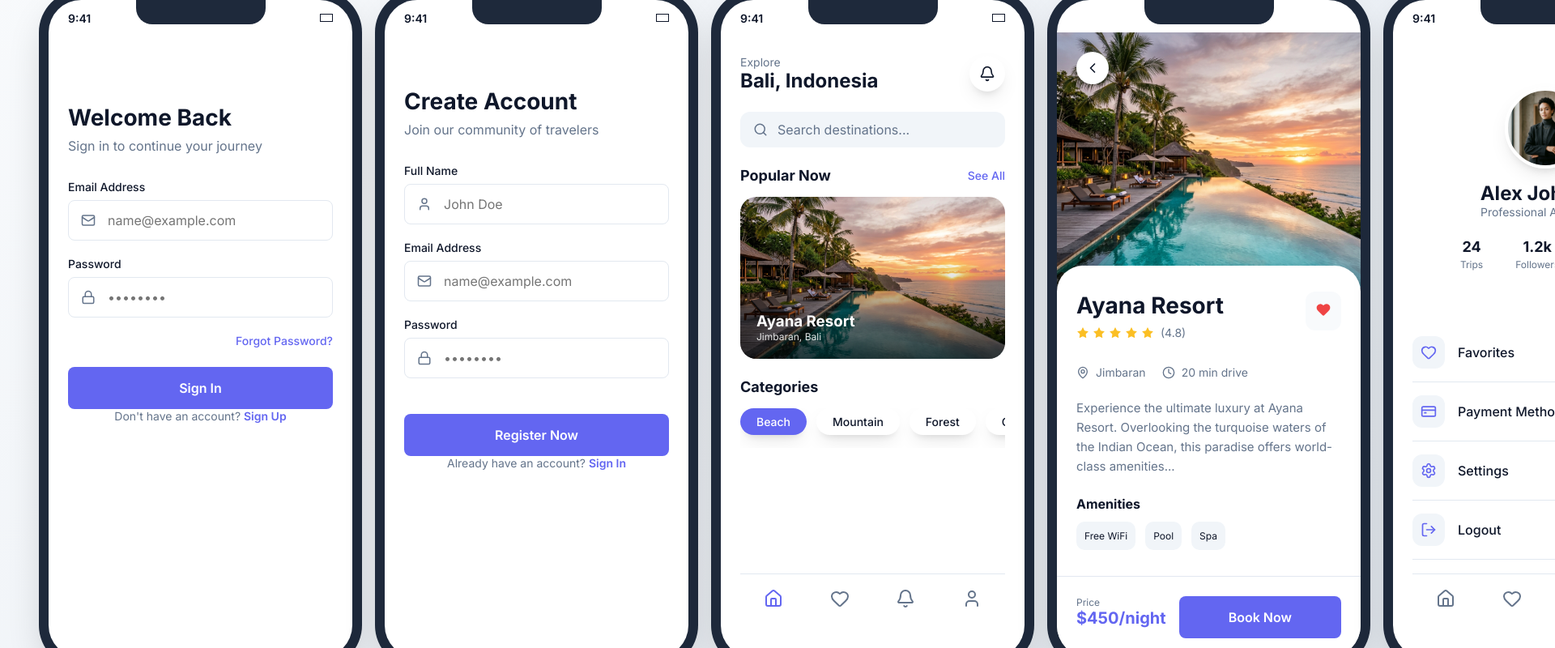
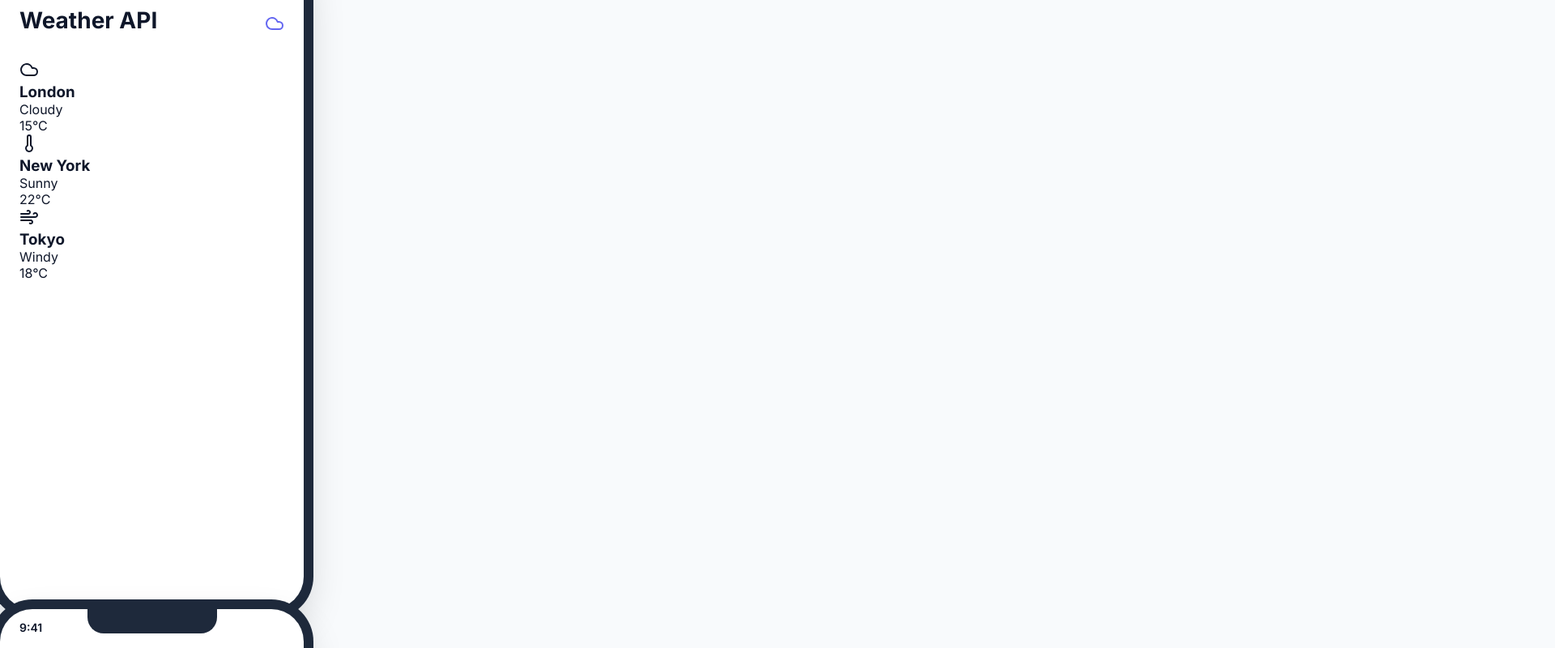
Before and after one commit to Jemeet-2783/api-integrated-mobile-project, a React (Vite) app: page / in a window 1280 px wide. Shown: the part 60-860 px from the top of the page at 81% size, 1920 px wide, since content can reach past the window. Built offline with nearby package versions, Linux system fonts and the light colour scheme.

Commit message:
Task 2: Added API display, Settings menu, and Notification screens

```diff
--- a/src/App.jsx
+++ b/src/App.jsx
@@ -15,17 +15,20 @@ import {
   ArrowRight,
   TrendingUp,
   CreditCard,
-  LogOut
+  LogOut,
+  Cloud,
+  Thermometer,
+  Wind,
+  Smartphone,
+  Info,
+  HelpCircle
 } from 'lucide-react';
 
-const MobileFrame = ({ children, title }) => (
+const MobileFrame = ({ children }) => (
   <div className="mobile-frame">
     <div className="status-bar">
       <span>9:41</span>
       <div className="notch"></div>
-      <div style={{ display: 'flex', gap: '6px' }}>
-        <div style={{ width: '16px', height: '10px', border: '1px solid currentColor' }}></div>
-      </div>
     </div>
     <div className="screen-content">
       {children}
@@ -42,250 +45,65 @@ const BottomNav = ({ active }) => (
   </div>
 );
 
-const LoginScreen = () => (
+const APIDataScreen = () => (
   <MobileFrame>
-    <div style={{ marginTop: '60px' }}>
-      <h1>Welcome Back</h1>
-      <p className="subtitle">Sign in to continue your journey</p>
+    <div className="home-header">
+      <h1>Weather API</h1>
+      <Cloud size={24} color="#6366f1" />
+    </div>
+    {[
+      { city: 'London', temp: '15°C', status: 'Cloudy', icon: Cloud },
+      { city: 'New York', temp: '22°C', status: 'Sunny', icon: Thermometer },
+      { city: 'Tokyo', temp: '18°C', status: 'Windy', icon: Wind }
+    ].map(item => (
+      <div className="api-card" key={item.city}>
+        <div className="api-icon"><item.icon size={24} /></div>
+        <div style={{ flex: 1 }}><h3>{item.city}</h3><p>{item.status}</p></div>
+        <div>{item.temp}</div>
+      </div>
+    ))}
+  </MobileFrame>
+);
 
-      <div className="input-group">
-        <label>Email Address</label>
-        <div style={{ position: 'relative' }}>
-          <Mail size={18} style={{ position: 'absolute', left: '16px', top: '50%', transform: 'translateY(-50%)', color: '#64748b' }} />
-          <input type="text" placeholder="name@example.com" style={{ paddingLeft: '48px' }} />
+const SettingsMenuScreen = () => (
+  <MobileFrame>
+    <h1>Settings</h1>
+    <div className="settings-list">
+      {[
+        { icon: User, label: 'Account', sub: 'Privacy, Security' },
+        { icon: Lock, label: 'Privacy', sub: 'Control who sees profile' },
+        { icon: Bell, label: 'Notifications', sub: 'Alert tones' }
+      ].map((item, index) => (
+        <div className="settings-item" key={index}>
+          <div className="api-icon" style={{ width: '40px', height: '40px' }}><item.icon size={20} /></div>
+          <div style={{ flex: 1 }}><b>{item.label}</b><p>{item.sub}</p></div>
+          <ArrowRight size={18} />
         </div>
-      </div>
-
-      <div className="input-group">
-        <label>Password</label>
-        <div style={{ position: 'relative' }}>
-          <Lock size={18} style={{ position: 'absolute', left: '16px', top: '50%', transform: 'translateY(-50%)', color: '#64748b' }} />
-          <input type="password" placeholder="••••••••" style={{ paddingLeft: '48px' }} />
-        </div>
-      </div>
-
-      <p style={{ textAlign: 'right', fontSize: '14px', color: '#6366f1', fontWeight: '500' }}>Forgot Password?</p>
-
-      <button className="btn-primary">Sign In</button>
-
-      <div className="login-footer">
-        Don't have an account? <span>Sign Up</span>
-      </div>
+      ))}
     </div>
   </MobileFrame>
 );
 
-const RegistrationScreen = () => (
+const NotificationScreen = () => (
   <MobileFrame>
-    <div style={{ marginTop: '40px' }}>
-      <h1>Create Account</h1>
-      <p className="subtitle">Join our community of travelers</p>
-
-      <div className="input-group">
-        <label>Full Name</label>
-        <div style={{ position: 'relative' }}>
-          <User size={18} style={{ position: 'absolute', left: '16px', top: '50%', transform: 'translateY(-50%)', color: '#64748b' }} />
-          <input type="text" placeholder="John Doe" style={{ paddingLeft: '48px' }} />
-        </div>
+    <h1>Notifications</h1>
+    {[
+      { title: 'New Trip Alert', msg: 'Someone liked your photo!', time: '2m ago' },
+      { title: 'System Update', msg: 'Version 2.4 is out', time: '1h ago' }
+    ].map((item, i) => (
+      <div className="notif-item" key={i}>
+        <div className="notif-content"><b>{item.title}</b><p>{item.msg}</p><span>{item.time}</span></div>
       </div>
-
-      <div className="input-group">
-        <label>Email Address</label>
-        <div style={{ position: 'relative' }}>
-          <Mail size={18} style={{ position: 'absolute', left: '16px', top: '50%', transform: 'translateY(-50%)', color: '#64748b' }} />
-          <input type="text" placeholder="name@example.com" style={{ paddingLeft: '48px' }} />
-        </div>
-      </div>
-
-      <div className="input-group">
-        <label>Password</label>
-        <div style={{ position: 'relative' }}>
-          <Lock size={18} style={{ position: 'absolute', left: '16px', top: '50%', transform: 'translateY(-50%)', color: '#64748b' }} />
-          <input type="password" placeholder="••••••••" style={{ paddingLeft: '48px' }} />
-        </div>
-      </div>
-
-      <button className="btn-primary">Register Now</button>
-
-      <div className="login-footer">
-        Already have an account? <span>Sign In</span>
-      </div>
-    </div>
-  </MobileFrame>
-);
-
-const HomeScreen = () => (
-  <MobileFrame>
-    <div className="home-header">
-      <div>
-        <p style={{ fontSize: '14px', color: '#64748b' }}>Explore</p>
-        <h2 style={{ fontSize: '24px' }}>Bali, Indonesia</h2>
-      </div>
-      <div style={{ width: '44px', height: '44px', borderRadius: '50%', background: '#fff', boxShadow: 'var(--shadow)', display: 'flex', alignItems: 'center', justifyContent: 'center' }}>
-        <Bell size={20} />
-      </div>
-    </div>
-
-    <div className="search-bar">
-      <Search size={18} />
-      <span>Search destinations...</span>
-    </div>
-
-    <div className="section-title">
-      <h2>Popular Now</h2>
-      <span>See All</span>
-    </div>
-
-    <div className="featured-card" style={{ backgroundImage: 'url("/bali.png")' }}>
-      <div className="info">
-        <h3>Ayana Resort</h3>
-        <p style={{ fontSize: '12px', opacity: 0.9 }}>Jimbaran, Bali</p>
-      </div>
-    </div>
-
-    <div className="section-title">
-      <h2>Categories</h2>
-    </div>
-
-    <div style={{ display: 'flex', gap: '12px', overflowX: 'auto', paddingBottom: '16px' }}>
-      {['Beach', 'Mountain', 'Forest', 'City'].map(cat => (
-        <div key={cat} style={{ padding: '8px 20px', background: cat === 'Beach' ? '#6366f1' : '#fff', color: cat === 'Beach' ? '#fff' : '#0f172a', borderRadius: '100px', fontSize: '14px', fontWeight: '500', boxShadow: 'var(--shadow)', whiteSpace: 'nowrap' }}>
-          {cat}
-        </div>
-      ))}
-    </div>
-
-    <div style={{ marginTop: 'auto' }}>
-      <BottomNav active="home" />
-    </div>
-  </MobileFrame>
-);
-
-const DetailScreen = () => (
-  <div className="mobile-frame">
-     <div className="status-bar" style={{ color: 'white' }}>
-      <span>9:41</span>
-      <div className="notch"></div>
-      <div style={{ display: 'flex', gap: '6px' }}>
-        <div style={{ width: '16px', height: '10px', border: '1px solid currentColor' }}></div>
-      </div>
-    </div>
-
-    <div className="detail-hero" style={{ backgroundImage: 'url("/bali.png")' }}>
-      <div className="back-btn">
-        <ChevronLeft size={20} />
-      </div>
-    </div>
-
-    <div className="detail-content">
-      <div style={{ display: 'flex', justifyContent: 'space-between', alignItems: 'flex-start' }}>
-        <div>
-          <h1>Ayana Resort</h1>
-          <div className="rating">
-            <Star size={16} fill="#fbbf24" stroke="none" />
-            <Star size={16} fill="#fbbf24" stroke="none" />
-            <Star size={16} fill="#fbbf24" stroke="none" />
-            <Star size={16} fill="#fbbf24" stroke="none" />
-            <Star size={16} fill="#fbbf24" stroke="none" />
-            <span style={{ color: '#64748b', marginLeft: '4px' }}>(4.8)</span>
-          </div>
-        </div>
-        <div style={{ padding: '12px', background: '#f8fafc', borderRadius: '12px', color: '#ef4444' }}>
-          <Heart size={20} fill="#ef4444" stroke="none" />
-        </div>
-      </div>
-
-      <div style={{ display: 'flex', gap: '20px', margin: '24px 0' }}>
-        <div style={{ display: 'flex', alignItems: 'center', gap: '8px', fontSize: '14px', color: '#64748b' }}>
-          <MapPin size={16} /> Jimbaran
-        </div>
-        <div style={{ display: 'flex', alignItems: 'center', gap: '8px', fontSize: '14px', color: '#64748b' }}>
-          <Clock size={16} /> 20 min drive
-        </div>
-      </div>
-
-      <p style={{ color: '#64748b', lineHeight: '1.6', fontSize: '15px' }}>
-        Experience the ultimate luxury at Ayana Resort. Overlooking the turquoise waters of the Indian Ocean, this paradise offers world-class amenities...
-      </p>
-
-      <div style={{ marginTop: '24px' }}>
-        <h3 style={{ fontSize: '16px', marginBottom: '12px' }}>Amenities</h3>
-        <div style={{ display: 'flex', gap: '12px' }}>
-          <div style={{ padding: '10px', background: '#f1f5f9', borderRadius: '10px', fontSize: '12px' }}>Free WiFi</div>
-          <div style={{ padding: '10px', background: '#f1f5f9', borderRadius: '10px', fontSize: '12px' }}>Pool</div>
-          <div style={{ padding: '10px', background: '#f1f5f9', borderRadius: '10px', fontSize: '12px' }}>Spa</div>
-        </div>
-      </div>
-    </div>
-
-    <div className="detail-footer">
-      <div style={{ flex: 1 }}>
-        <p style={{ fontSize: '12px', color: '#64748b' }}>Price</p>
-        <p style={{ fontSize: '20px', fontWeight: '700', color: '#6366f1' }}>$450/night</p>
-      </div>
-      <button className="btn-primary" style={{ flex: 2, marginTop: 0 }}>Book Now</button>
-    </div>
-  </div>
-);
-
-const ProfileScreen = () => (
-  <MobileFrame>
-    <div className="profile-header">
-      <div className="profile-img" style={{ backgroundImage: 'url("/profile.png")' }}></div>
-      <h2>Alex Johnson</h2>
-      <p style={{ color: '#64748b', fontSize: '14px' }}>Professional Adventurer</p>
-
-      <div className="stats">
-        <div className="stat-item">
-          <span className="stat-num">24</span>
-          <span className="stat-label">Trips</span>
-        </div>
-        <div className="stat-item">
-          <span className="stat-num">1.2k</span>
-          <span className="stat-label">Followers</span>
-        </div>
-        <div className="stat-item">
-          <span className="stat-num">48</span>
-          <span className="stat-label">Reviews</span>
-        </div>
-      </div>
-    </div>
-
-    <div style={{ flex: 1 }}>
-      <div className="nav-item">
-        <div className="icon"><Heart size={20} /></div>
-        <div style={{ flex: 1, fontWeight: '500' }}>Favorites</div>
-        <ChevronLeft size={20} style={{ transform: 'rotate(180deg)', color: '#cbd5e1' }} />
-      </div>
-      <div className="nav-item">
-        <div className="icon"><CreditCard size={20} /></div>
-        <div style={{ flex: 1, fontWeight: '500' }}>Payment Methods</div>
-        <ChevronLeft size={20} style={{ transform: 'rotate(180deg)', color: '#cbd5e1' }} />
-      </div>
-      <div className="nav-item">
-        <div className="icon"><Settings size={20} /></div>
-        <div style={{ flex: 1, fontWeight: '500' }}>Settings</div>
-        <ChevronLeft size={20} style={{ transform: 'rotate(180deg)', color: '#cbd5e1' }} />
-      </div>
-      <div className="nav-item">
-        <div className="icon"><LogOut size={20} /></div>
-        <div style={{ flex: 1, fontWeight: '500' }}>Logout</div>
-        <ChevronLeft size={20} style={{ transform: 'rotate(180deg)', color: '#cbd5e1' }} />
-      </div>
-    </div>
-
-    <BottomNav active="profile" />
+    ))}
   </MobileFrame>
 );
 
 function App() {
   return (
-    <div className="showcase-container">
-      <LoginScreen />
-      <RegistrationScreen />
-      <HomeScreen />
-      <DetailScreen />
-      <ProfileScreen />
+    <div className="showcase-grid">
+      <APIDataScreen />
+      <SettingsMenuScreen />
+      <NotificationScreen />
     </div>
   );
 }
```
